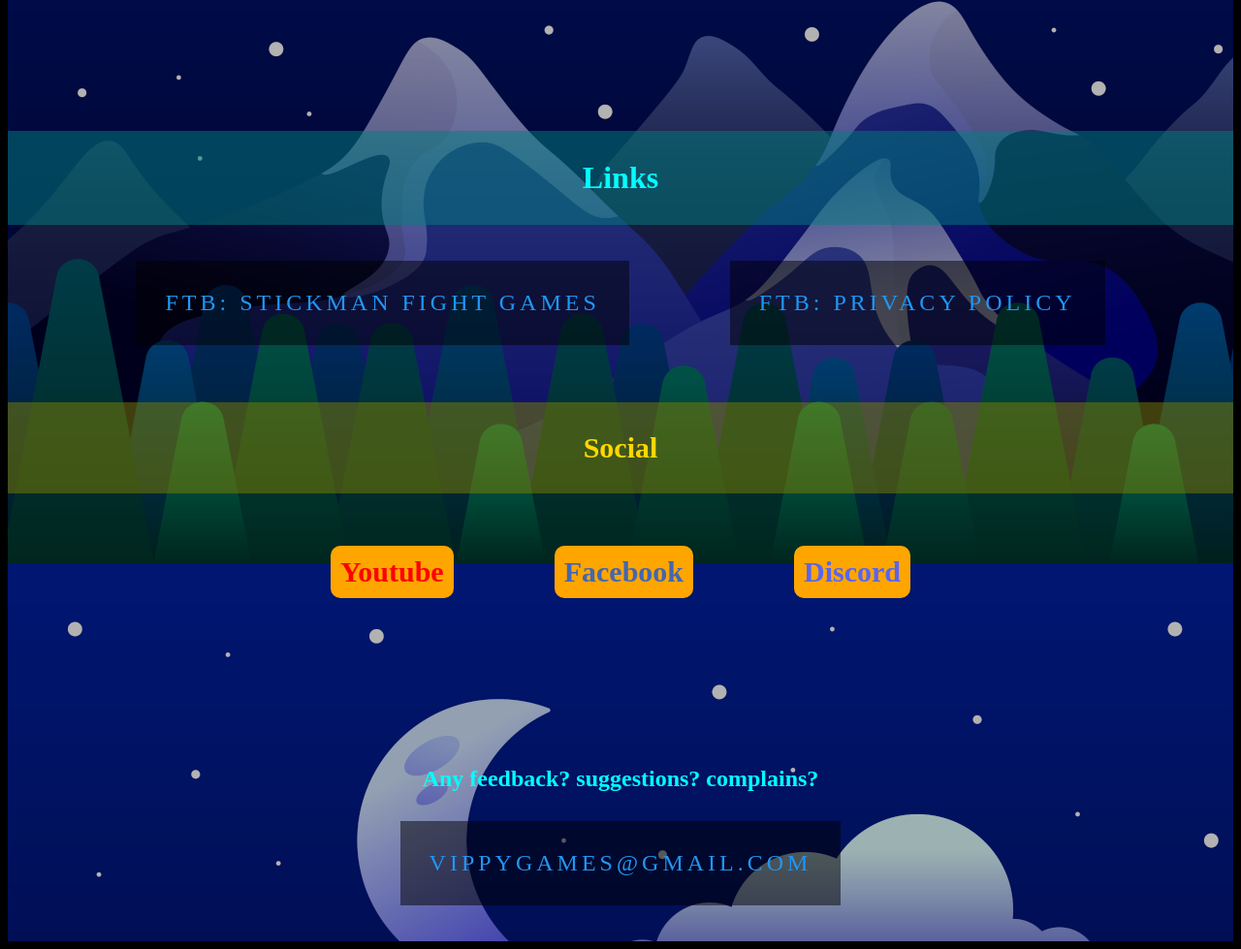
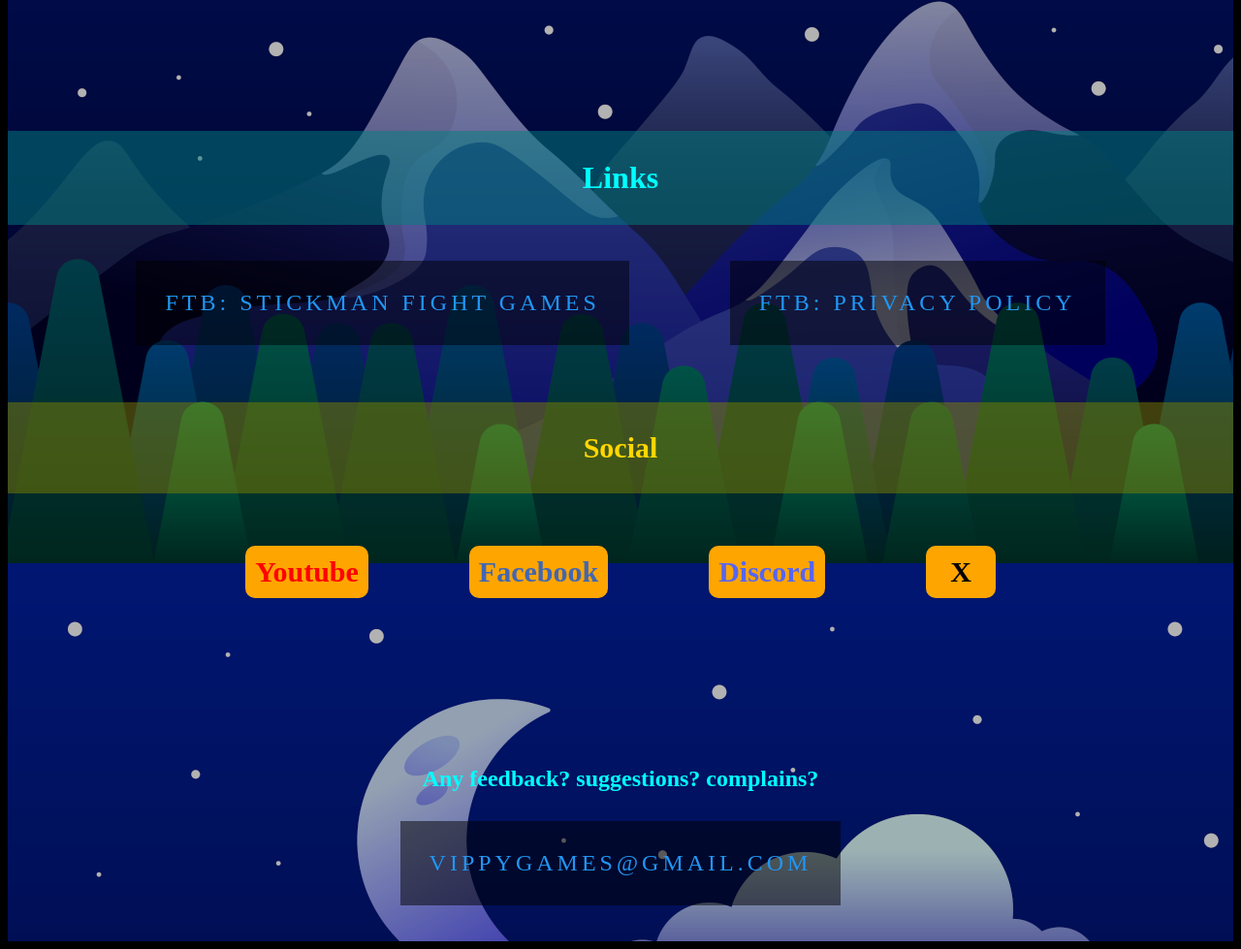
Before and after one commit to vipnet1/VippyGamesWebsite, a plain HTML site: page ftb/index.html in a window 1280 px wide. Shown: the part 2879-3858 px from the top of the page at 97% size. Drawn offline with Linux system fonts and the light colour scheme.

Commit message:
Add link to X

```diff
--- a/ftb/index.html
+++ b/ftb/index.html
@@ -92,6 +92,9 @@
         <h2 class="social">
             <a class="social_a" style="color: #5865F2" href="https://discord.gg/u4nQEq9MWr" target="_blank">Discord</a>
         </h2>
+        <h2 class="social">
+            <a class="social_a" style="color: #000000" href="https://x.com/vippygames" target="_blank">&nbsp&nbspX&nbsp&nbsp</a>
+        </h2>
     </div>
 
     <footer>
```
Also changed, not shown: index.html (+3 -0 lines).
